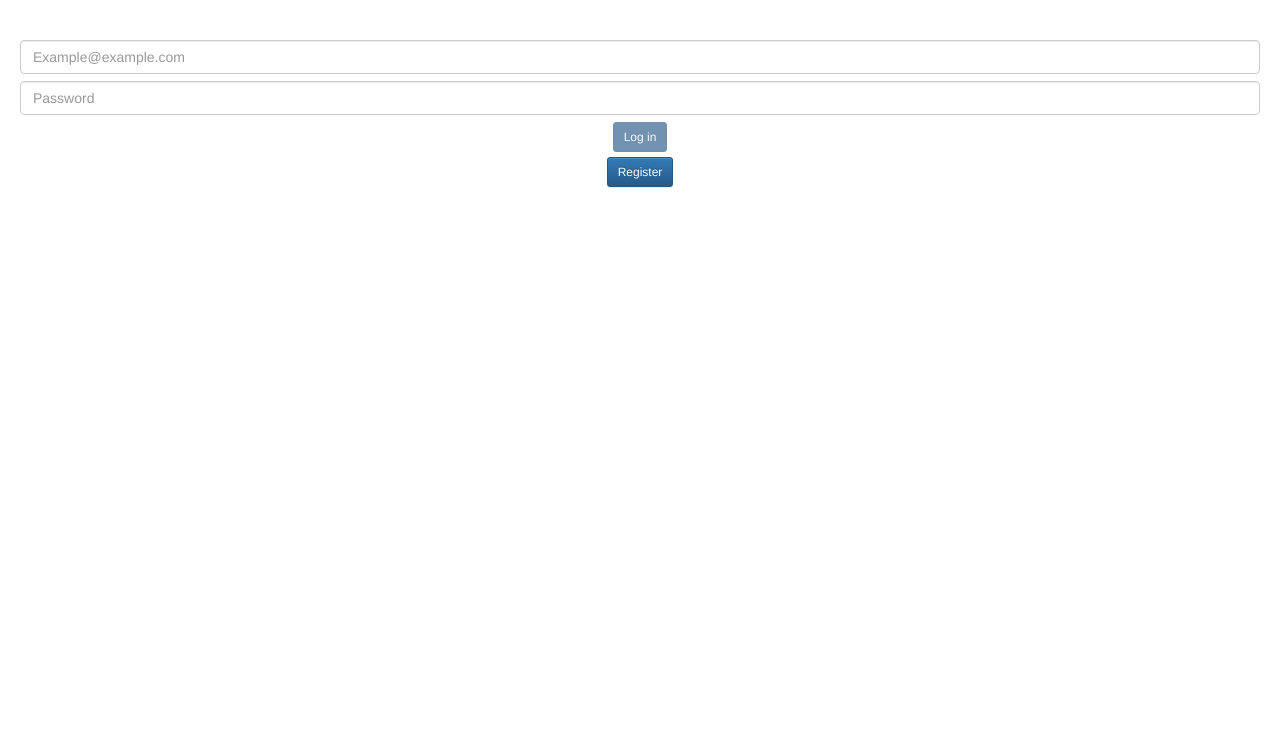
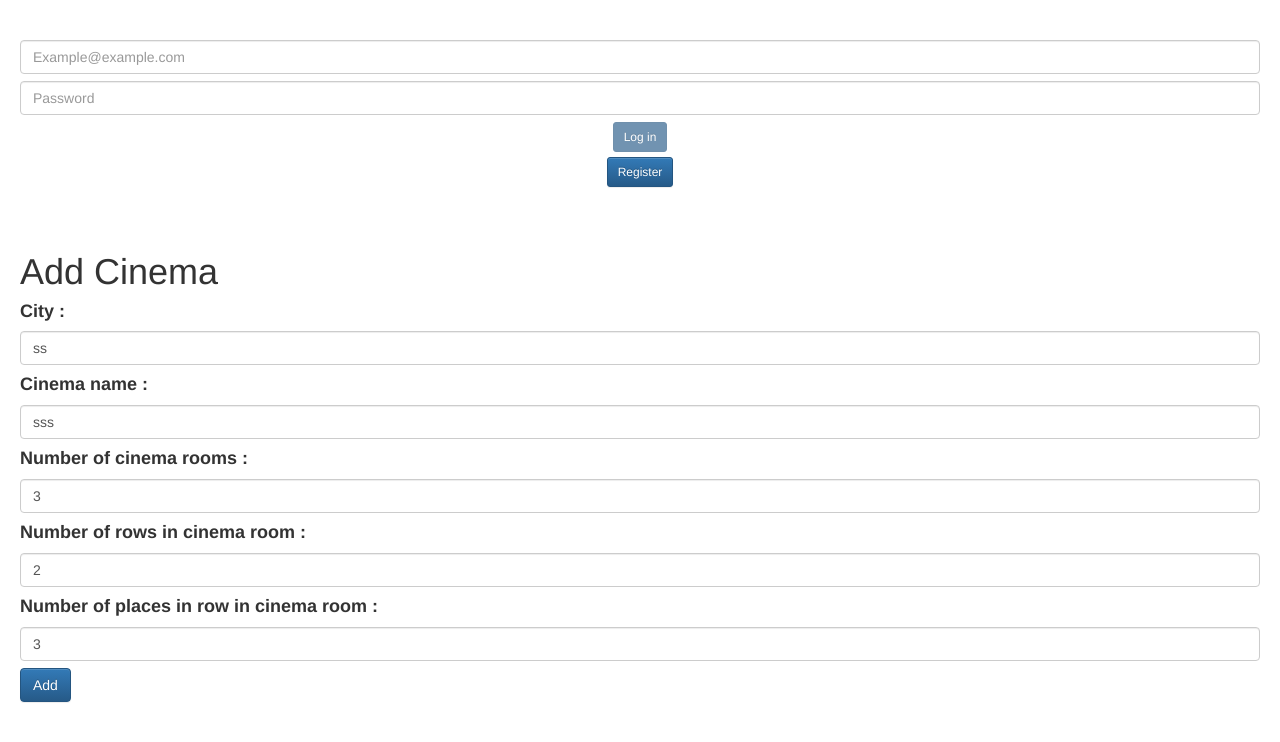
Before and after one commit to Eaglehorned/Cinema-ticket-reservation-system, a React (Create React App) app in the folder Nadim.CinemaReservationSystem.Web/ClientApp/: page / in a window 1280 px wide. Shown: the top 742 px of the page. Built offline with nearby package versions, Linux system fonts and the light colour scheme.

Commit message:
add components to get posibility to add cinema info

```diff
--- a/Nadim.CinemaReservationSystem.Web/ClientApp/src/App.js
+++ b/Nadim.CinemaReservationSystem.Web/ClientApp/src/App.js
@@ -1,6 +1,7 @@
 import React, { Component } from 'react';
 import { Route } from 'react-router';
 import Authentication from './components/Authentication'
+import AddCinema from './components/AddCinema'
 
 export default class App extends Component {
     displayName = App.name
@@ -9,6 +10,7 @@ export default class App extends Component {
         return (
             <div>
                 <Authentication/>
+                <AddCinema/>
             </div>
         );
     }
--- /dev/null
+++ b/Nadim.CinemaReservationSystem.Web/ClientApp/src/components/AddCinema.js
@@ -0,0 +1,54 @@
+import React, { Component } from 'react';
+import AddCinemaInfo from './AddCinemaInfo';
+import SeatsScheme from './SeatsScheme';
+import '../styles/AddCinema.css';
+
+export default class AddCinema extends Component {
+    displayName = AddCinema.name;
+
+    constructor(props) {
+        super(props);
+        this.state={
+            cinemaInfoInputted: false,
+            seatsArray: new Array(),
+            cinemaInfo: ''
+        }
+        this.handleCinemaInfoInput = this.handleCinemaInfoInput.bind(this);
+        this.handleOnSeatClick = this.handleSeatTypeChange.bind(this);
+    }
+
+    handleCinemaInfoInput(cinemaInfo){
+        let seatsArray = new Array();
+        for (var i = 0; i < cinemaInfo.rows; i++){
+            seatsArray[i] = new Array();
+            for (var j = 0; j < cinemaInfo.columns; j++) {
+                seatsArray[i].push({
+                    row: i,
+                    column: j,
+                    type:''
+                });
+            }
+        }
+        this.setState({
+            seatsArray: seatsArray,
+            cinemaInfoInputted: true,
+            cinemaInfo: cinemaInfo
+        })
+    }
+
+    handleSeatTypeChange(dataToChangeSeatType){
+        console.log(dataToChangeSeatType.row);
+        console.log(dataToChangeSeatType.column);
+    }
+
+    render(){
+        let content = this.state.cinemaInfoInputted ?
+            <SeatsScheme seatsArray={this.state.seatsArray} callBackFromParent={this.handleSeatTypeChange}/> :
+            <AddCinemaInfo callBackFromParent={this.handleCinemaInfoInput}/>;
+        return(
+            <div className="add-cinema-container">
+                {content}
+            </div>
+        )
+    }
+}
--- /dev/null
+++ b/Nadim.CinemaReservationSystem.Web/ClientApp/src/components/AddCinemaInfo.js
@@ -0,0 +1,147 @@
+import React, {Component} from 'react'
+
+export default class AddCinemaInfo extends Component{
+    displayName = AddCinemaInfo.name;
+
+    constructor(props){
+        super(props);
+        this.state = {
+            // city:'',
+            // name: '',
+            // cinemaRoomsCount: '',
+            // rowsCount: '',
+            // columnsCount: ''
+            city:'ss',
+            name: 'sss',
+            cinemaRoomsCount: 3,
+            rowsCount: 2,
+            columnsCount: 3
+        }
+        this.handleCityChange = this.handleCityChange.bind(this);
+        this.handleNameChange = this.handleNameChange.bind(this);
+        this.handleCinemaRoomsChange = this.handleCinemaRoomsChange.bind(this);
+        this.handleRowsChange = this.handleRowsChange.bind(this);
+        this.handleColumnsChange = this.handleColumnsChange.bind(this);
+        this.handleAddCinemaClick = this.handleAddCinemaClick.bind(this);
+    }
+
+    validateNumber(number){
+        let result = /\d+/;
+        return result.test(String(number));
+    }
+
+    handleCityChange(event){
+        this.setState({
+            city: event.target.value,
+        });
+    }
+
+    handleNameChange(event){
+        this.setState({
+            name: event.target.value,
+        });
+    }
+
+    handleCinemaRoomsChange(event){
+        this.setState({
+            cinemaRoomsCount: event.target.value,
+        });
+    }
+
+    handleRowsChange(event){
+        this.setState({
+            rowsCount: event.target.value,
+        });
+    }
+
+    handleColumnsChange(event){
+        this.setState({
+            columnsCount: event.target.value,
+        });
+    }
+
+    handleAddCinemaClick(event){
+        event.preventDefault();
+        this.props.callBackFromParent({
+            rows: this.state.rowsCount,
+            columns: this.state.columnsCount,
+            city: this.state.city,
+            name: this.state.name,
+            cinemaRoomsCount: this.state.cinemaRoomsCount
+        });
+    }
+
+    render(){
+        return(
+            <div>
+                <h1>Add Cinema</h1>
+                <h4>
+                    <strong>City : </strong>
+                </h4>
+                <input
+                    type="text"
+                    className="form-control form-control-sm"
+                    value={this.state.city}
+                    onChange={this.handleCityChange}
+                    placeholder="City"
+                />
+                <h4>
+                    <strong>Cinema name : </strong>
+                </h4>
+                <input
+                    type="text"
+                    className="form-control form-control-sm"
+                    value={this.state.name}
+                    onChange={this.handleNameChange}
+                    placeholder="Name"
+                />
+                <h4>
+                    <strong>Number of cinema rooms : </strong>
+                </h4>
+                <input
+                    type="text"
+                    className="form-control form-control-sm"
+                    value={this.state.cinemaRoomsCount}
+                    onChange={this.handleCinemaRoomsChange}
+                    placeholder="Rooms"
+                />
+                <h4>
+                    <strong>Number of rows in cinema room : </strong>
+                </h4>
+                <input
+                    type="text"
+                    className="form-control form-control-sm"
+                    value={this.state.rowsCount}
+                    onChange={this.handleRowsChange}
+                    placeholder="Rows"
+                />
+                <h4>
+                    <strong>Number of places in row in cinema room : </strong>
+                </h4>
+                <input
+                    type="text"
+                    className="form-control form-control-sm"
+                    value={this.state.columnsCount}
+                    onChange={this.handleColumnsChange}
+                    placeholder="Columns"
+                />
+                <button
+                    type="button"
+                    className="btn btn-primary"
+                    onClick={this.handleAddCinemaClick}
+                    disabled={
+                        !(
+                            this.validateNumber(this.state.cinemaRoomsCount) &&
+                            this.validateNumber(this.state.rowsCount) &&
+                            this.validateNumber(this.state.columnsCount) &&
+                            this.state.city &&
+                            this.state.name
+                        )
+                    }
+                >
+                    Add
+                </button>
+            </div>
+        )
+    }
+}
--- a/Nadim.CinemaReservationSystem.Web/ClientApp/src/components/Authentication.js
+++ b/Nadim.CinemaReservationSystem.Web/ClientApp/src/components/Authentication.js
@@ -1,5 +1,5 @@
 import React, {Component} from 'react';
-import LogIn from './Login';
+import Login from './Login';
 import Registration from './Registration';
 import Modal from 'react-modal';
 
@@ -60,7 +60,7 @@ export default class Authentication extends Component {
     renderAuthenticationContent() {
         return(
             <div>
-                <LogIn callBackFromParent={this.handleLogin}/>
+                <Login callBackFromParent={this.handleLogin}/>
                 <button type="button" className="btn btn-primary btn-sm" onClick={this.openModal}>Register</button>
                 <Modal
                     isOpen={this.state.modalIsOpen}
--- /dev/null
+++ b/Nadim.CinemaReservationSystem.Web/ClientApp/src/components/SeatBoxForCreation.js
@@ -0,0 +1,41 @@
+import React, { Component } from 'react';
+import Modal from 'react-modal';
+
+export default class SeatBoxForCreation extends Component{
+    displayName = SeatBoxForCreation.displayName;
+
+    constructor(props){
+        super(props);
+        this.state={
+            seatType:'',
+            modalIsopen:false,
+        }
+        this.closeModal= this.closeModal.bind(this);
+        this.openModal = this.openModal.bind(this);
+        this.handleOnSeatClick= this.handleOnSeatClick.bind(this);
+    }
+
+    closeModal(){
+        this.setState({
+            modalIsopen: false
+        })
+    }
+
+    openModal(){
+        this.setState({
+            modalIsopen: true
+        })
+    }
+
+    handleOnSeatClick(){
+        this.props.callBackFromParent(this.props.SeatInfo);
+    }
+
+    render(){
+        let styleName = this.state.seatType ? "seat" : "seat " + this.state.seatType;
+        return(
+            <div className="seat" onClick={this.handleOnSeatClick}>
+            </div>
+        )
+    }
+}
--- /dev/null
+++ b/Nadim.CinemaReservationSystem.Web/ClientApp/src/components/SeatsScheme.js
@@ -0,0 +1,39 @@
+import React, { Component } from 'react';
+import SeatBoxForCreation from '../components/SeatBoxForCreation';
+
+export default class SeatsScheme extends Component{
+    displayName = SeatsScheme.displayName;
+
+    constructor(props){
+        super(props);
+        this.handleSeatTypeChange = this.handleSeatTypeChange.bind(this);
+        this.generateKey = this.generateKey.bind(this);
+    }
+
+    handleSeatTypeChange(dataToChangeSeatType){
+        this.props.callBackFromParent(dataToChangeSeatType);
+    }
+
+    generateKey(row, column){
+        return row * this.props.seatsArray.length + column;
+    }
+
+    render(){
+        console.log(this.props.seatsArray);
+        return(
+            <div className="scheme-container">
+                {this.props.seatsArray.map((item) =>
+                    <div key={item[0].row}>
+                        {item.map((itemArray) =>
+                            <SeatBoxForCreation
+                                key={this.generateKey(itemArray.row, itemArray.column)}
+                                SeatInfo={{row: itemArray.row, column: itemArray.column}}
+                                callBackFromParent={this.handleSeatTypeChange}
+                            />
+                        )}
+                    </div>
+                )}
+            </div>
+        )
+    }
+}
--- /dev/null
+++ b/Nadim.CinemaReservationSystem.Web/ClientApp/src/styles/AddCinema.css
@@ -0,0 +1,27 @@
+.add-cinema-container{
+    padding: 20px;
+    width: 100%;
+}
+
+.add-cinema-container .scheme-container{
+    text-align: center;
+}
+
+.add-cinema-container .seat{
+    width: 30px;
+    height: 30px;
+    border: solid black;
+    margin: 5px;
+    display: inline-block;
+}
+
+.Modal-container{
+    text-align: center;
+    display: inline-block;
+}
+
+.Modal-container .Modal{
+    vertical-align: middle;
+    width: 200px;
+    height: 200px;
+}
--- a/Nadim.CinemaReservationSystem.Web/ClientApp/src/styles/Authentication.css
+++ b/Nadim.CinemaReservationSystem.Web/ClientApp/src/styles/Authentication.css
@@ -12,11 +12,12 @@
 .Modal{
     position: absolute;
     top: 100px;
-    right: 150px;
-    left: 150px;
+    right: 30%;
+    left: 30%;
     bottom: 100px;
     padding: 50px;
     height: 350px;
+    min-width: 450px;
     border:solid 2px #80b6e4;
     border-radius: 5px;
     background-color: whitesmoke;
```
Also changed, not shown: 1 other file (tests, documents, lock files or other folders).
